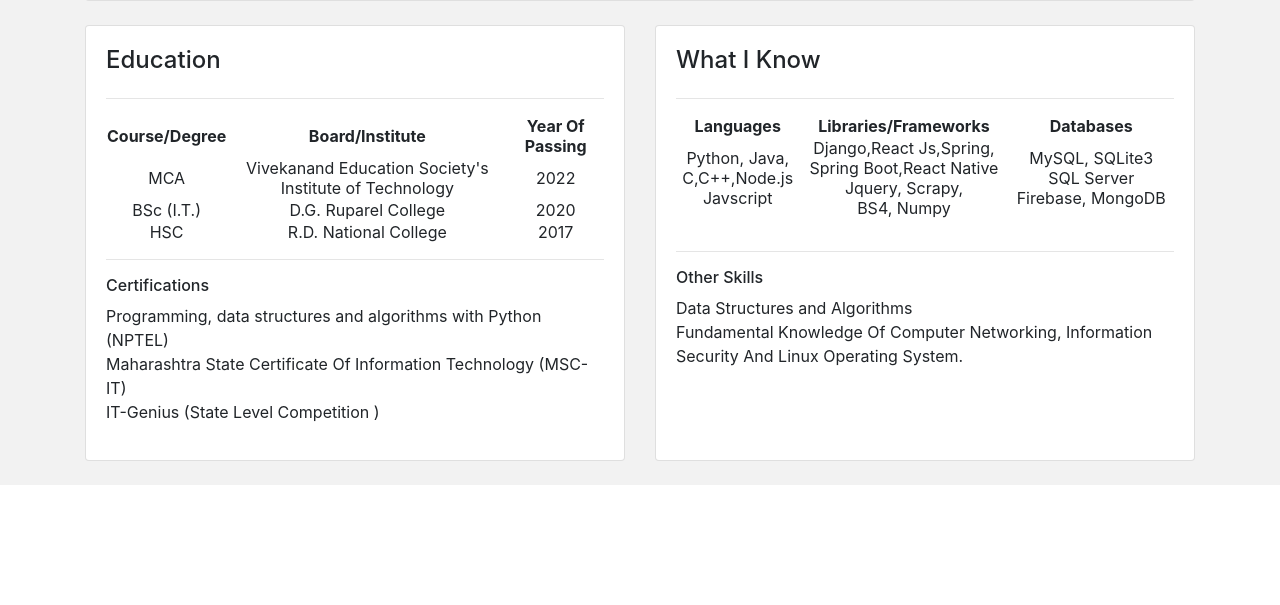
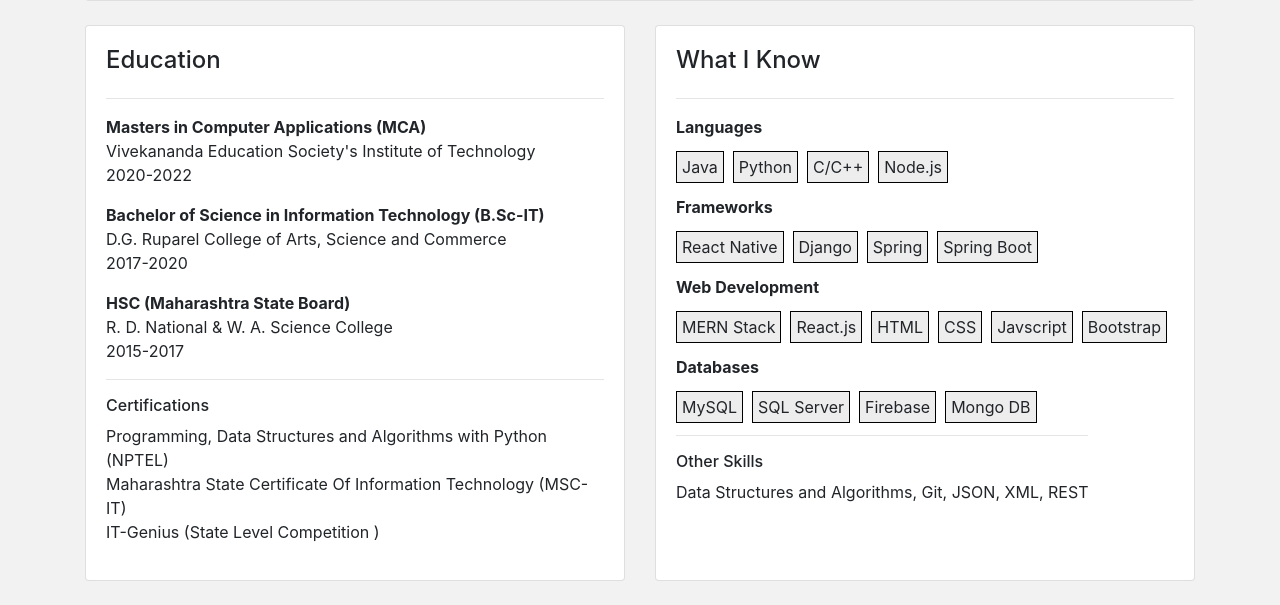
Before and after one commit to narottamaswal/Portfolio-Website, a Django app: page / in a window 1280 px wide. Shown: the part 957-1562 px from the top of the page. Before the commit the page ends 1442 px from the top, so only its background shows below. Run offline with Django 3.2, Linux system fonts and the light colour scheme; some libraries are stand-ins or nearby versions.

Commit message:
Update index.html

```diff
--- a/templates/portfolio/index.html
+++ b/templates/portfolio/index.html
@@ -115,41 +115,25 @@ But I Feel The Worst When A Person Lacks The Resources To Learn Something Or Doe
 </div>
 </div></div>
 <br>
+
  <div class="row">
         <div class="col-lg-6">
             <div class="card card-body h-80">
                 <h4>Education</h4> <hr>
 
                 <table  border="0.5px solid ">
-                        <tr align="center">
-                        <td align="center"><b>Course/Degree</b </td>
-                        <td align="center"><b>Board/Institute</b></td>
-                        <td><b>Year Of Passing</b></td>
-                    </tr>
-			<tr align="center">
-                        <td align="center">MCA</td>
-                        <td align="center">Vivekanand Education Society's Institute of Technology
-                          </td>
-                        <td align="center">2022</td>
-                    </tr>
-
-                    <tr align="center">
-                        <td align="center">BSc (I.T.)</td>
-                        <td align="center">D.G. Ruparel College
-                          </td>
-                        <td align="center">2020</td>
-                    </tr>
-                    <tr align="center">
-                        <td align="center">HSC</td>
-                        <td align="center">R.D. National College</td>
-                        <td align="center">2017</td>
-                    </tr>
+<b>Masters in Computer Applications (MCA)</b>
+Vivekananda Education Society's Institute of Technology
+<p>2020-2022</p>
+<b>Bachelor of Science in Information Technology (B.Sc-IT)</b>
+D.G. Ruparel College of Arts, Science and Commerce<br><p>2017-2020</p>
+<b>HSC (Maharashtra State Board)</b>R. D. National & W. A. Science College<br>2015-2017
                                     </table>
 <hr>
                 <h6>Certifications</h6>
                 <ul>
                     <li>
-                        Programming, data structures and algorithms with Python (NPTEL)
+                        Programming, Data Structures and Algorithms with Python (NPTEL)
                     </li><br>
 
                     <li>
@@ -158,33 +142,75 @@ But I Feel The Worst When A Person Lacks The Resources To Learn Something Or Doe
                     <li>
                         IT-Genius (State Level Competition )
                     </li>
+
                 </ul>
 
 
             </div>
         </div>
+
+
+
+
+
         <div class="col-lg-6">
             <div class="card card-body h-100">
                 <h4>What I Know</h4> <hr>
-                <table border="0.5px solid ">
-                        <tr>
-                        <td align="center"><b>Languages</b>
-                            </td>
-                            <td align="center"><b>Libraries/Frameworks</b>
-                            </td>
-                        <td align="center"><b>Databases</b></td>
+<p><b>Languages</b></p>
+
+<td>
+<tr>
+<ul><li>
+<span style="padding: 5px; border: 0.5px solid black;background-color:#ededed;">Java</span>&nbsp;
+
+<span style="padding: 5px; border: 0.5px solid black;background-color:#ededed;">Python</span>&nbsp;
+<span style="padding: 5px; border: 0.5px solid black;background-color:#ededed;">C/C++</span>&nbsp;
+<span style="padding: 5px; border: 0.5px solid black;background-color:#ededed;">Node.js</span>
+</li>
+</ul></li>
+
+
+           </tr>
+
+<tr>
+<p><b>Frameworks</b></p>
+<ul><li>
+<span style="padding: 5px; border: 0.5px solid black;background-color:#ededed;">React Native</span>&nbsp;
+
+<span style="padding: 5px; border: 0.5px solid black;background-color:#ededed;">Django</span>&nbsp;
+<span style="padding: 5px; border: 0.5px solid black;background-color:#ededed;">Spring</span>&nbsp;
+<span style="padding: 5px; border: 0.5px solid black;background-color:#ededed;">Spring Boot</span>
+</li>
+</ul>
+
+
                     </tr>
-<br<br>
-                     <tr>
-                         <td align="center"><ul><li>Python, Java, </li><br><li>C,C++,Node.js  </li><br> <li> Javscript</li><br></ul></td>
-                        <td align="center"><ul><li>Django,React Js,Spring,  </li><br> <li>Spring Boot,React Native </li><br><li>Jquery, Scrapy, </li><br> <li>BS4, Numpy </li><br></ul></td>
-                        <td align="center"><ul><li>MySQL, SQLite3 </li><br><li>SQL Server</li><br><li>Firebase, MongoDB</li></ul></td>
-                    </tr>
+<tr>
+<p><b>Web Development</b></p>
 
-                </table>
-                <hr>
+<ul><li>
+
+<span style="padding: 5px; border: 0.5px solid black;background-color:#ededed;">MERN Stack</span>&nbsp;
+<span style="padding: 5px; border: 0.5px solid black;background-color:#ededed;">React.js</span>&nbsp;
+
+<span style="padding: 5px; border: 0.5px solid black;background-color:#ededed;">HTML</span>&nbsp;
+<span style="padding: 5px; border: 0.5px solid black;background-color:#ededed;">CSS</span>&nbsp;
+<span style="padding: 5px; border: 0.5px solid black;background-color:#ededed;">Javscript</span>&nbsp;
+</li>
+<span style="padding: 5px; border: 0.5px solid black;background-color:#ededed;">Bootstrap</span>
+</ul></li>
+
+<p><b>Databases</b></p>
+<ul><li>
+
+<span style="padding: 5px; border: 0.5px solid black;background-color:#ededed;">MySQL</span>&nbsp;
+<span style="padding: 5px; border: 0.5px solid black;background-color:#ededed;">SQL Server</span>&nbsp;
+<span style="padding: 5px; border: 0.5px solid black;background-color:#ededed;">Firebase</span>&nbsp;
+<span style="padding: 5px; border: 0.5px solid black;background-color:#ededed;">Mongo DB</span>&nbsp;
+
+                    </tr>                <hr>
                 <h6>Other Skills</h6>
-                <p>Data Structures and Algorithms<br>Fundamental Knowledge Of Computer Networking, Information Security And Linux Operating System.</p>
+                Data Structures and Algorithms, Git, JSON, XML, REST
 
 
             </div>
```
